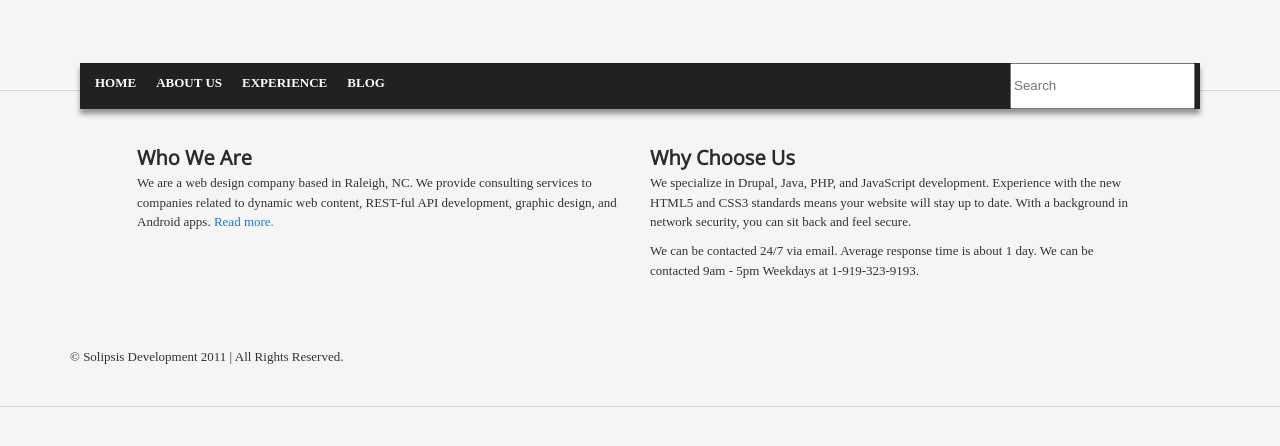
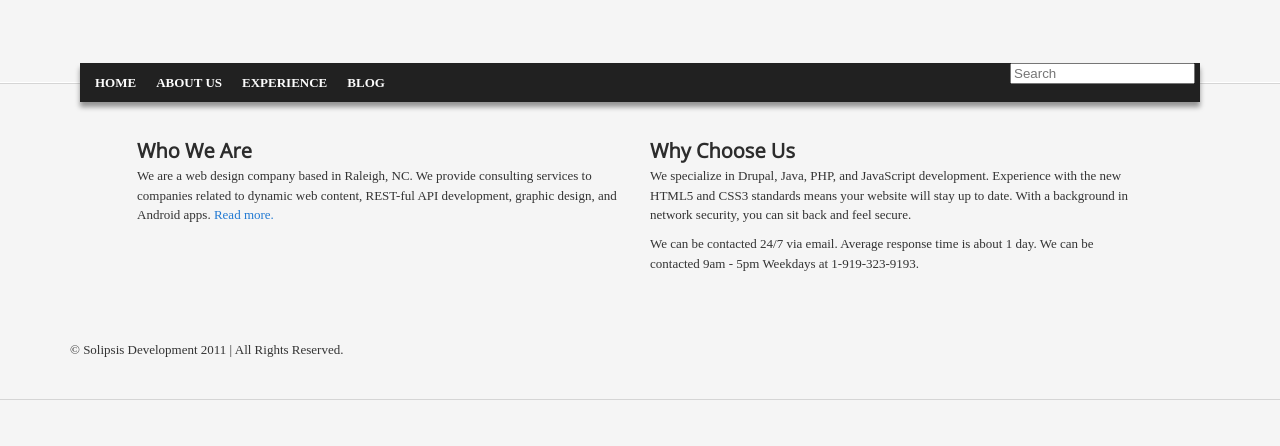
Before and after one commit to berkona/berkona.github.com, a Jekyll site: the page built from index.html, in a window 1280 px wide. Shown: the top 446 px of the page. Built offline with Jekyll 4.4.1, drawn with Linux system fonts in a browser that asks for light colours.

Commit message:
Added notes

```diff
--- a/css/solipsism.css
+++ b/css/solipsism.css
@@ -24,6 +24,6 @@ div#main-content {
 	margin: 0px 5px;
 }
 
-#block-search input {
+#block-search span {
 	line-height: 3em;
 }
```
